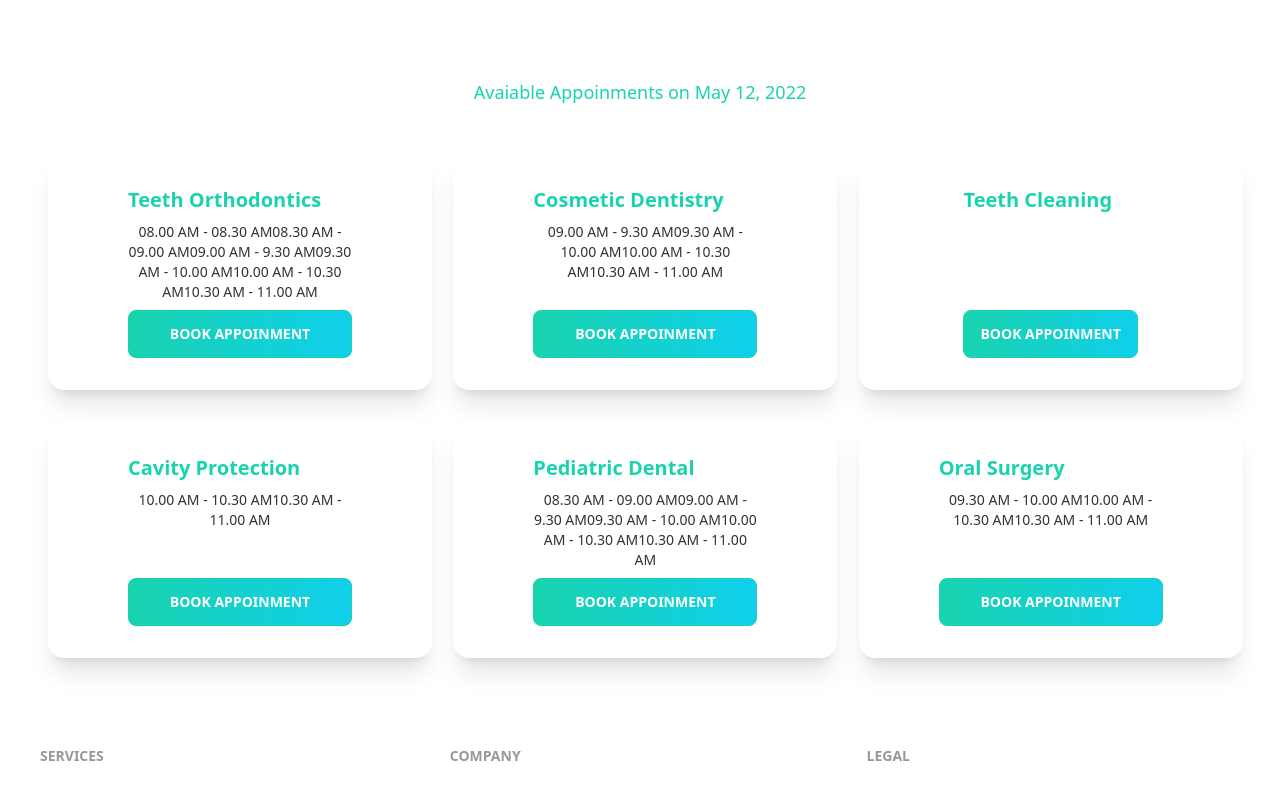
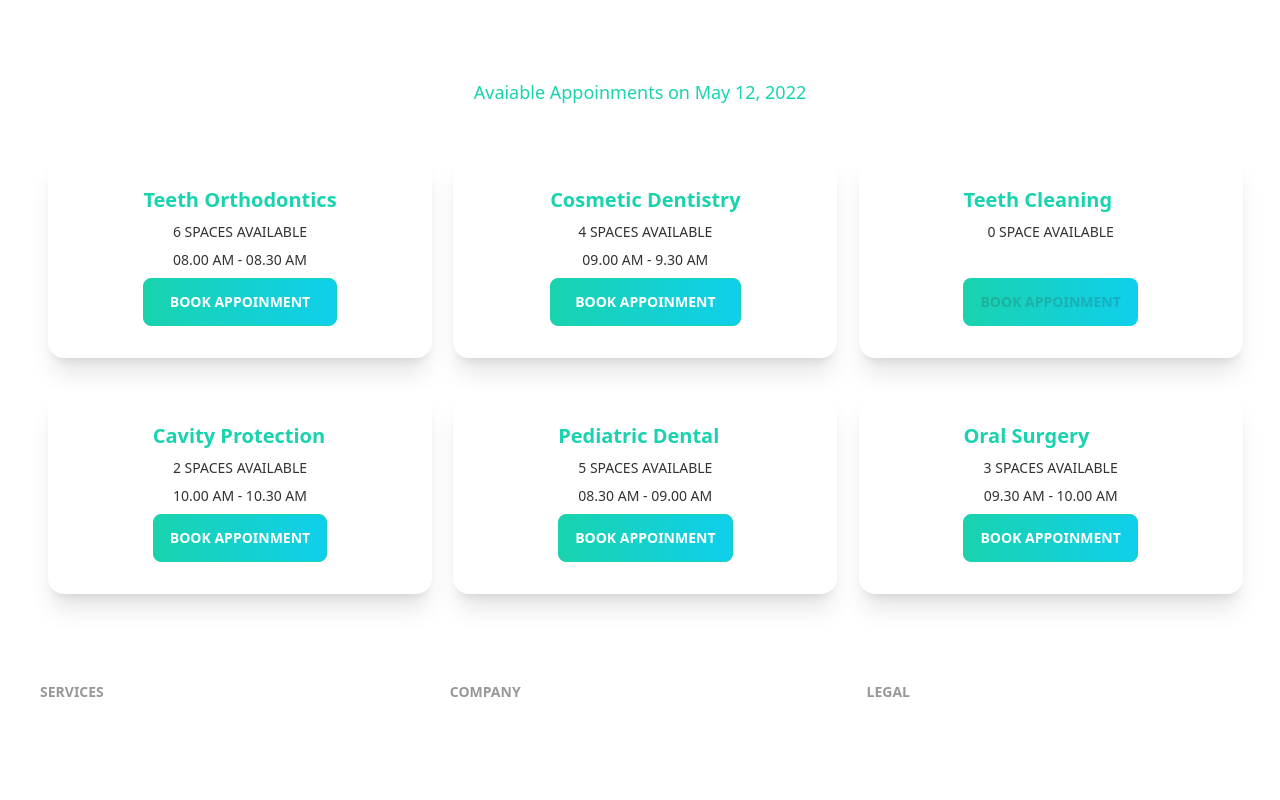
Before and after one commit to Aurnab990/doctors-app, a React (Create React App) app: page /appoinment in a window 1280 px wide. Shown: the part 786-1586 px from the top of the page. After the commit the page ends 1536 px from the top, so only its background shows below. Built offline with nearby package versions, Linux system fonts and the light colour scheme.

Commit message:
appoinment services dynamic call deployed

```diff
--- a/src/AppoinmentServices/AppoinServices.js
+++ b/src/AppoinmentServices/AppoinServices.js
@@ -9,9 +9,10 @@ const AppoinServices = ({item}) => {
             <div class="card-body">
                 <h2 class="card-title text-center text-xl text-primary">{name}</h2>
 
-               <p className='text-center text-sm'>{slots}</p>
+               <p className='text-center text-sm'>{slots.length} {slots.length>1?'SPACES':'SPACE'} AVAILABLE</p>
+               <p className='text-center text-sm'>{slots[0]}</p>
                 <div class="card-actions justify-end">
-                    <button class="w-full btn btn-primary font-body text-white bg-gradient-to-r from-primary to-secondary font-bold">BOOK APPOINMENT</button>
+                    <button disabled={slots.length===0} class="w-full btn btn-primary font-body text-white bg-gradient-to-r from-primary to-secondary font-bold">BOOK APPOINMENT</button>
                 </div>
             </div>
         </div>
--- a/src/Login/Login.js
+++ b/src/Login/Login.js
@@ -1,4 +1,5 @@
 import React from 'react';
+import { Link } from 'react-router-dom';
 
 const Login = () => {
     return (
@@ -18,8 +19,9 @@ const Login = () => {
                                 <span class="label-text">Password</span>
                             </label>
                             <input type="password" placeholder="password" class="input input-bordered" />
-                            <label class="label">
-                                <a href="/" class="label-text-alt link link-hover">Forgot password?</a>
+                            <label class="label lg:flex gap-5">
+                                <a href="/" class="label-text-alt link link-hover hover:red-600">Forgot password?</a>
+                                <Link to='/signin' class="label-text-alt link link-hover  hover:text-red-800">Create an account</Link>
                             </label>
                         </div>
                         <div class="form-control mt-6">
```
